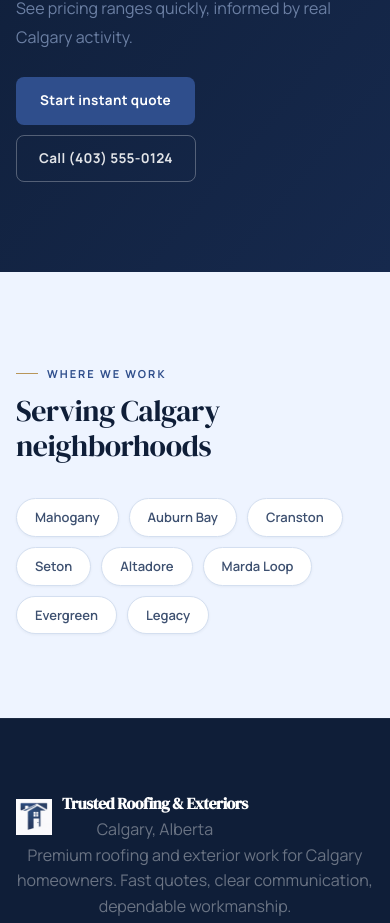
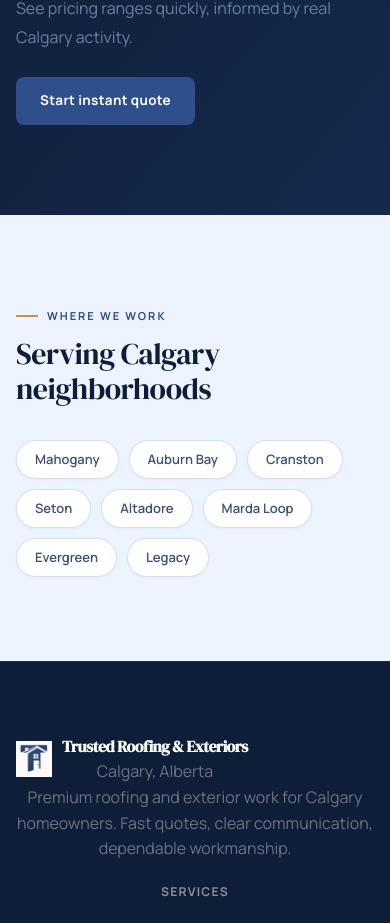
Before and after one commit to deepinc84/trusted_engine, a Next.js app in the folder trustedroofing-site/: page / in a window 390 px wide. Shown: the part 3994-4917 px from the top of the page. Built offline with nearby package versions, Linux system fonts and the light colour scheme; no server answers; the database is empty.

Commit message:
Comment out phone link in CTABand component

```diff
--- a/trustedroofing-site/components/home/CTABand.tsx
+++ b/trustedroofing-site/components/home/CTABand.tsx
@@ -11,7 +11,7 @@ export default function CTABand() {
         </p>
         <div className="homev3-hero__actions">
           <Link href="/quote" className="button">Start instant quote</Link>
-          <a href="tel:4035550124" className="button button--ghost">Call (403) 555-0124</a>
+          {/* <a href="tel:4035550124" className="button button--ghost">Call (403) 555-0124</a>*/}
         </div>
       </div>
     </section>
```
